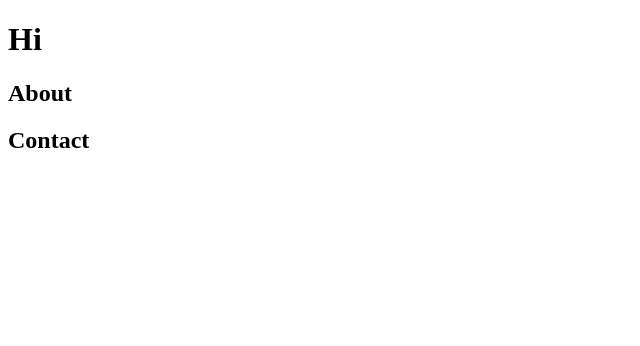
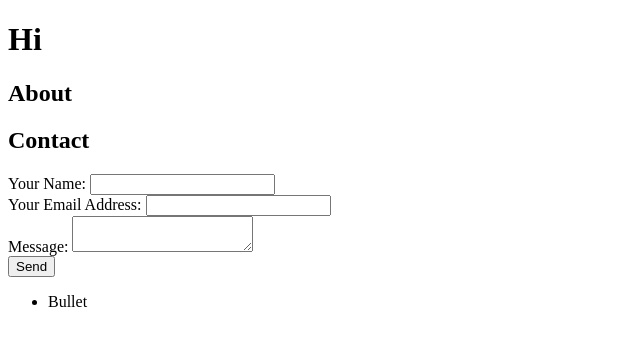
Before and after one commit to alonzuman/briday, a website: page index.html in a window 1280 px wide. Shown: the whole page, without its empty margins (0-640 px from the left). Drawn offline with Linux system fonts and the light colour scheme.

Commit message:
added form

```diff
--- a/index.html
+++ b/index.html
@@ -14,6 +14,30 @@
   <section>
     <h1>Contact</h1>
   </section>
+  <section>
+    <form name="contact" method="POST" data-netlify="true">
+      <div>
+        <label>Your Name: </label>
+        <input type="text" name="name" />
+      </div>
+      <div>
+        <label>Your Email Address: </label>
+        <input type="text" name="email" />
+      </div>
+      <div>
+        <label>Message: </label>
+        <textarea name="message"></textarea></label>
+      </div>
+      <div>
+        <button type="submit">Send</button>
+      </div>
+    </form>
+  </section>
+  <footer>
+    <ul>
+      <li>Bullet</li>
+    </ul>
+  </footer>
 </body>
 <script src='main.js'></script>
 </html>
```
